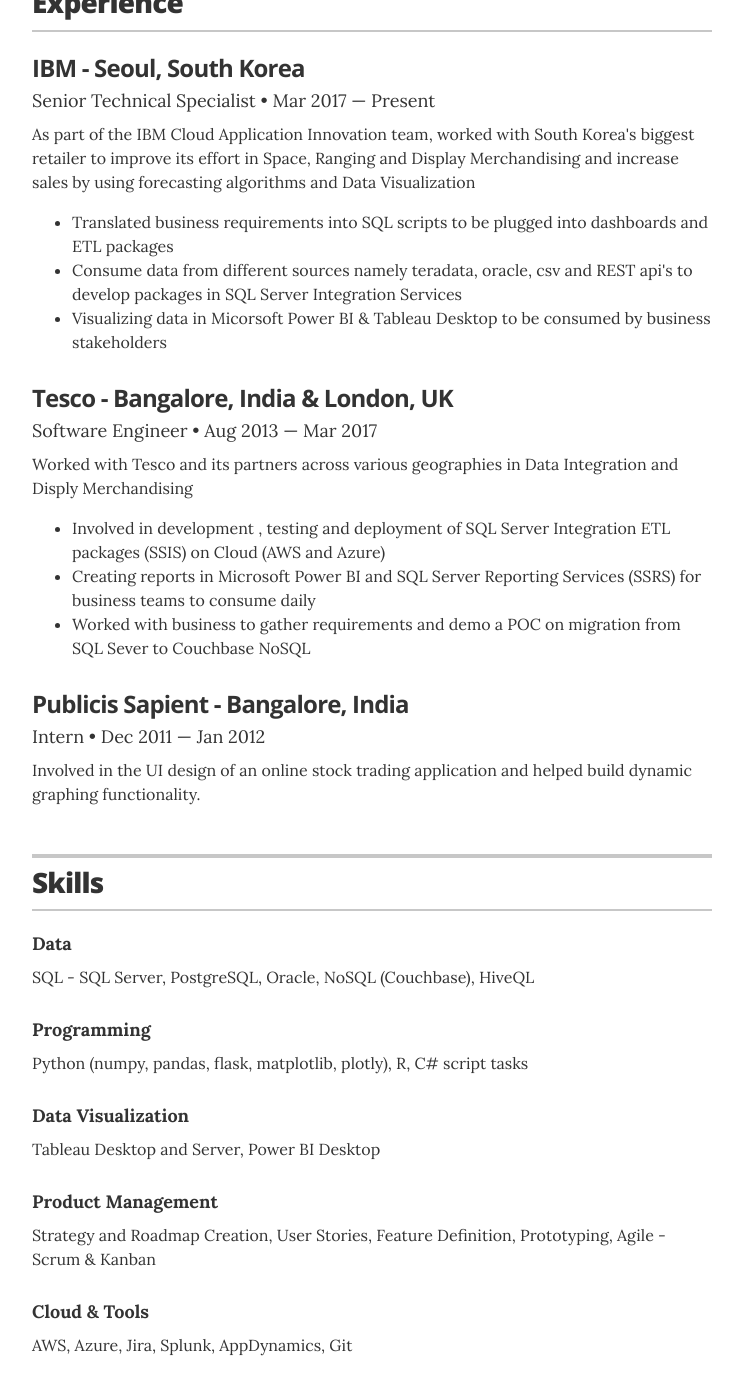
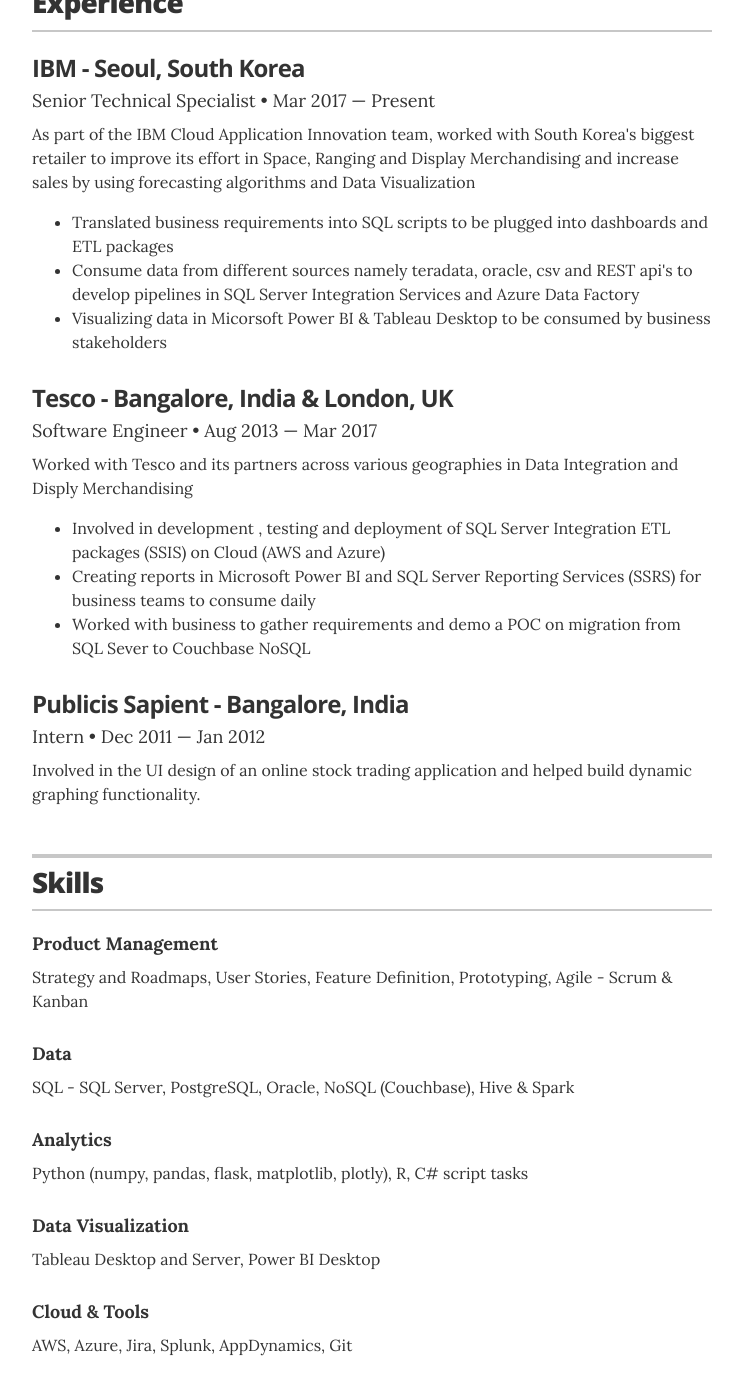
Before and after one commit to robathija/rohit-resume, a Jekyll site: the page built from index.html, in a window 1280 px wide and 1400 px high, scrolled down 547 px. Shown: the top 1395 px of the window, without its empty margins (268-1011 px from the left). Built offline with Jekyll 4.4.1, drawn with Linux system fonts in a browser that asks for light colours.

Commit message:
More changes

```diff
--- a/_data/experience.yml
+++ b/_data/experience.yml
@@ -3,7 +3,7 @@
 - company: IBM - Seoul, South Korea
   position: Senior Technical Specialist
   duration: Mar 2017 &mdash; Present
-  summary: As part of the IBM Cloud Application Innovation team, worked with South Korea's biggest retailer to improve its effort in Space, Ranging and Display Merchandising and increase sales by using forecasting algorithms and Data Visualization<ul class="resume-item-list"><li>Translated business requirements into SQL scripts to be plugged into dashboards and ETL packages</li><li>Consume data from different sources namely teradata, oracle, csv and REST api's to develop packages in SQL Server Integration Services</li><li>Visualizing data in Micorsoft Power BI & Tableau Desktop to be consumed by business stakeholders</li></ul>
+  summary: As part of the IBM Cloud Application Innovation team, worked with South Korea's biggest retailer to improve its effort in Space, Ranging and Display Merchandising and increase sales by using forecasting algorithms and Data Visualization<ul class="resume-item-list"><li>Translated business requirements into SQL scripts to be plugged into dashboards and ETL packages</li><li>Consume data from different sources namely teradata, oracle, csv and REST api's to develop pipelines in SQL Server Integration Services and Azure Data Factory</li><li>Visualizing data in Micorsoft Power BI & Tableau Desktop to be consumed by business stakeholders</li></ul>
 
 # Tesco PLC
 - company: Tesco - Bangalore, India & London, UK
--- a/_data/skills.yml
+++ b/_data/skills.yml
@@ -1,20 +1,21 @@
 # Skills
+
+# Product
+- skill: Product Management
+  description: Strategy and Roadmaps, User Stories, Feature Definition, Prototyping, Agile - Scrum & Kanban
+
 # Data
 - skill: Data
-  description: SQL - SQL Server, PostgreSQL, Oracle, NoSQL (Couchbase), HiveQL
+  description: SQL - SQL Server, PostgreSQL, Oracle, NoSQL (Couchbase), Hive & Spark
 
 # Programming
-- skill: Programming
+- skill: Analytics
   description: Python (numpy, pandas, flask, matplotlib, plotly), R, C# script tasks
 
 # Data Analytics and Visualization
 - skill: Data Visualization
   description: Tableau Desktop and Server, Power BI Desktop
 
-# Product
-- skill: Product Management
-  description: Strategy and Roadmap Creation, User Stories, Feature Definition, Prototyping, Agile - Scrum & Kanban
-
 # Tools
 - skill: Cloud & Tools
   description: AWS, Azure, Jira, Splunk, AppDynamics, Git
```
